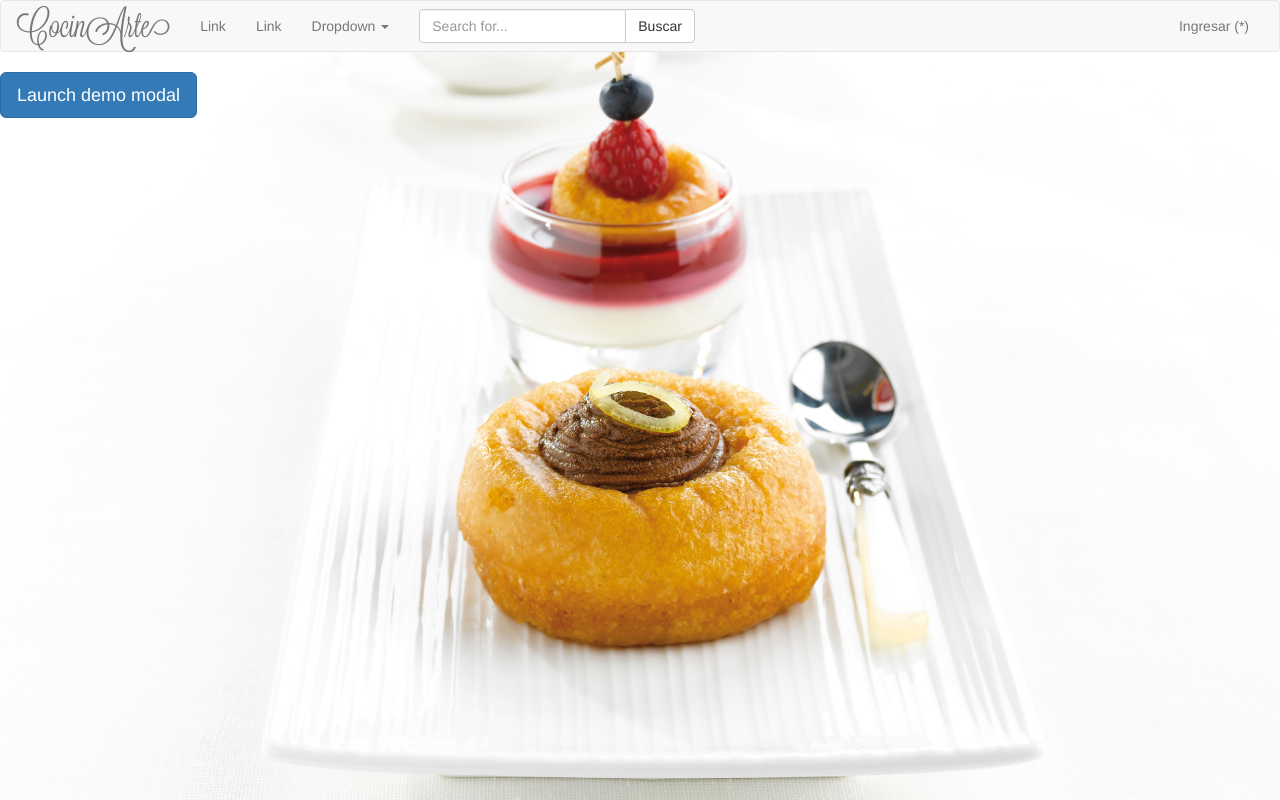
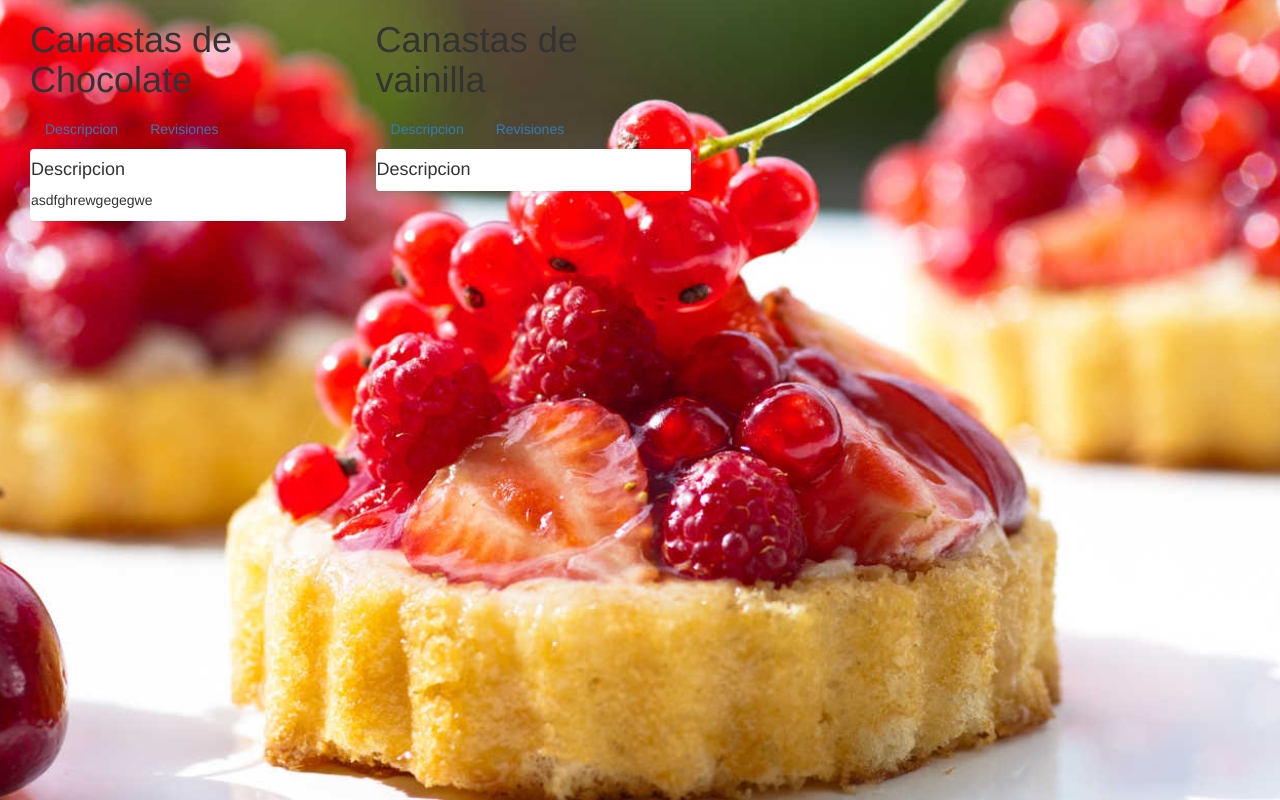
Before and after one commit to undersen/Cocina, a PHP site: page /Postres.html in a window 1280 px wide. Run offline with PHP 8.4, Linux system fonts and the light colour scheme; some libraries are stand-ins or nearby versions.

Commit message:
Add some css and JS to postres.html , add new background, Create first angular data

```diff
--- a/Index.html
+++ b/Index.html
@@ -40,7 +40,7 @@
 
      <div class="col-md-12 col-sm-12 col-xs-12 Center">
         <button class="btn btn-transparent "  role="button">Buscar &nbsp; <i class="fa fa-search"></i></button>
-    <button class="btn btn-transparent " onclick="window.open('https://github.com/undersen/Cocina')" role="button">GitHub&nbsp; <i class="fa fa-github"></i></button>
+    <button class="btn btn-transparent " onclick="GitHub()" role="button">GitHub&nbsp; <i class="fa fa-github"></i></button>
 
     </div>
 </div>
--- a/Postres.html
+++ b/Postres.html
@@ -1,94 +1,87 @@
-<!DOCTYPE html>
+<html ng-app="dessert" >
+    <head>
+        <meta charset="UTF-8" />
+        <meta http-equiv="X-UA-Compatible" content="IE=edge,chrome=1">
+        <meta name="viewport" content="width=device-width, initial-scale=1.0">
+        <link rel="stylesheet" type="text/css" href="css/component.css" />
+        <link rel="stylesheet" href="css/bootstrap.css">
 
-<html lang="en">
-    <head>
-        <meta charset="utf-8" />
-    <link href="Css/bootstrap.css" rel="stylesheet" />
-	<link href="Css/Postres.css" rel="stylesheet">
-	 <link rel="stylesheet" href="Css/animate.css">
-    <link rel="stylesheet" href="http://maxcdn.bootstrapcdn.com/font-awesome/4.3.0/css/font-awesome.min.css">
-
-
-        <title></title>
     </head>
     <body>
 
-<nav class="navbar navbar-default animated bounce">
-  <div class="container-fluid">
-    <!-- Brand and toggle get grouped for better mobile display -->
-    <div class="navbar-header">
-      <button type="button" class="navbar-toggle collapsed" data-toggle="collapse" data-target="#bs-example-navbar-collapse-1">
-        <span class="sr-only">Toggle navigation</span>
-        <span class="icon-bar"></span>
-        <span class="icon-bar"></span>
-        <span class="icon-bar"></span>
-      </button>
-      <a class="navbar-brand letras" href="#">CocinArte</a>
+
+
+
+            <div class="main">
+                <ul id="cbp-bislideshow" class="cbp-bislideshow">
+                    <li><img src="Media/Postre1.jpg" alt="image01"/></li>
+                    <li><img src="Media/Postre2.jpg" alt="image02"/></li>
+                    <li><img src="Media/Postre3.jpg" alt="image02"/></li>
+                </ul>
+
             </div>
 
-    <!-- Collect the nav links, forms, and other content for toggling -->
-    <div class="collapse navbar-collapse" id="bs-example-navbar-collapse-1 ">
-      <ul class="nav navbar-nav">
-        <li><a href="#">Link</a></li>
-        <li><a href="#">Link</a></li>
-        <li class="dropdown">
-          <a href="#" class="dropdown-toggle" data-toggle="dropdown" role="button" aria-expanded="false">Dropdown <span class="caret"></span></a>
-          <ul class="dropdown-menu" role="menu">
-            <li><a href="#">Action</a></li>
-            <li><a href="#">Another action</a></li>
-            <li><a href="#">Something else here</a></li>
-            <li class="divider"></li>
-            <li><a href="#">Separated link</a></li>
-            <li class="divider"></li>
-            <li><a href="#">One more separated link</a></li>
-          </ul>
+            <div class="col-md-12 col-sm-12 col-xs-12">
+        <div class="row">
+            <div ng-controller="DessertController as dessert">
+            <div class="col-md-10">
+                <div class="col-md-4" ng-repeat="product in dessert.products">
+                     <h1>{{product.name}}</h1>
+
+                     <section ng-init="tab = 1">
+                        <ul class="nav nav-pills">
+                            <li ng-class="{ active:tab === 1">
+                                <a href="" ng-click="tab = 1">Descripcion</a>
+                            </li>
+                            <li ng-class="{ active:tab === 2">
+                                <a href="" ng-click="tab = 2">Revisiones</a>
                             </li>
                         </ul>
-      <form class="navbar-form navbar-left" role="search">
+                        <div class="panel" ng-show="tab === 1">
+                            <h4>Descripcion</h4>
+                            <p>  {{product.Description}}</p>
+                        </div>
 
-    <div class="input-group">
-      <input type="text" class="form-control" placeholder="Search for...">
-      <span class="input-group-btn">
-        <button class="btn btn-default" type="button">Buscar</button>
-      </span>
+                        <div class="panel" ng-show="tab === 2">
+                            <h4>Reviesiones</h4>
+                            <p>  {{product.Reviews}}</p>
                         </div>
-      </form>
-      <ul class="nav navbar-nav navbar-right">
-        <li><a href="#">Ingresar (*)</a></li>
-      </ul>
+                     </section>
+
                  </div>
                  </div>
-</nav>
 
-<!-- Button trigger modal -->
-<button type="button" class="btn btn-primary btn-lg" data-toggle="modal" data-target="#myModal">
-  Launch demo modal
-</button>
-
-<!-- Modal -->
-<div class="modal fade" id="myModal" tabindex="-1" role="dialog" aria-labelledby="myModalLabel" aria-hidden="true">
-  <div class="modal-dialog">
-    <div class="modal-content">
-      <div class="modal-header">
-        <button type="button" class="close" data-dismiss="modal" aria-label="Close"><span aria-hidden="true">&times;</span></button>
-        <h4 class="modal-title" id="myModalLabel">Chocolate Cups for Valentines Day</h4>
-      </div>
-      <div class="modal-body">
-      	<iframe width="560" height="315" src="https://www.youtube.com/embed/SyvkH_6bKDk" frameborder="0" allowfullscreen></iframe>
-
-      </div>
-      <div class="modal-footer">
-        <button type="button" class="btn btn-default" data-dismiss="modal">Close</button>
-        <button type="button" class="btn btn-primary">Save changes</button>
-      </div>
             </div>
         </div>
         </div>
 
 
 
-          <script src="https://ajax.googleapis.com/ajax/libs/jquery/1.11.2/jquery.min.js"></script>
-          <script src="js/bootstrap.js"></script>
 
+
+
+
+
+
+
+
+
+                </div>
+
+
+
+        <script src="https://ajax.googleapis.com/ajax/libs/jquery/1.9.1/jquery.min.js" type="text/javascript" ></script>
+        <script src="https://ajax.googleapis.com/ajax/libs/angularjs/1.3.15/angular.min.js" type="text/javascript" ></script>
+        <script src="js/jquery.imagesloaded.min.js" type="text/javascript" ></script>
+        <script src="js/cbpBGSlideshow.js" type="text/javascript" ></script>
+        <script src="js/app/app.js" type="text/javascript" ></script>
+        <script src="js/modernizr.custom.js" type="text/javascript" ></script>
+        <script src="js/bootstrap.js"  type="text/javascript"></script>
+
+        <script>
+            $(function() {
+                cbpBGSlideshow.init();
+            });
+        </script>
     </body>
 </html>
--- a/css/Cocina.css
+++ b/css/Cocina.css
@@ -25,9 +25,7 @@
 }
 
 .btn-transparent {
-
   margin: 5px;
-
 }
 }
 @media screen and (min-width:321px) and (max-width:639px) {
--- a/css/Postres.css
+++ /dev/null
@@ -1,22 +0,0 @@
-
-body {
-  background-image: url(../Media/Postre.jpg);
-  background-position: center center;
-  background-repeat: no-repeat;
-  background-attachment: fixed;
-  background-size: cover;
-  background-color:#464646;
-}
-
-/* Para Dispositivos Mobiles */
-@media only screen and (max-width: 767px) {
-  body {
-    background-image: url(../Media/Postre.jpg);
-  }
-	/* Presentational style rules only
- * Not required
- */
-
-html, body, .container {
-  height: 100%;
-}
--- /dev/null
+++ b/css/component.css
@@ -0,0 +1,128 @@
+@font-face {
+	font-family: 'entypo';
+	src:url('../fonts/controls/entypo.eot');
+	src:url('../fonts/controls/entypo.eot?#iefix') format('embedded-opentype'),
+		url('../fonts/controls/entypo.woff') format('woff'),
+		url('../fonts/controls/entypo.ttf') format('truetype'),
+		url('../fonts/controls/entypo.svg#entypo') format('svg');
+	font-weight: normal;
+	font-style: normal;
+}
+
+.cbp-bislideshow {
+	list-style: none;
+	width: 100%;
+	height: 100%;
+	position: fixed;
+	top: 0;
+	left: 0;
+	z-index: -1;
+	padding: 0;
+	margin: 0;
+}
+
+.cbp-bislideshow li {
+	position: absolute;
+	width: 101%;
+	height: 101%;
+	top: -0.5%;
+	left: -0.5%;
+	opacity: 0;
+	-webkit-transition: opacity 1s;
+	-moz-transition: opacity 1s;
+	transition: opacity 1s;
+}
+
+/* If background-size supported we'll add the images to the background of the li */
+
+.backgroundsize .cbp-bislideshow li {
+	-webkit-background-size: cover;
+	-moz-background-size: cover;
+	background-size: cover;
+	background-position: center center;
+}
+
+/* ...and hide the images */
+.backgroundsize .cbp-bislideshow li img {
+	display: none;
+}
+
+.cbp-bislideshow li img {
+	display: block;
+	width: 100%;
+}
+
+.cbp-bicontrols {
+	position: fixed;
+	width: 300px;
+	height: 100px;
+	margin: -50px 0 0 -150px;
+	top: 50%;
+	left: 50%;
+}
+
+.cbp-bicontrols span {
+	float: left;
+	width: 100px;
+	height: 100px;
+	position: relative;
+	cursor: pointer;
+}
+
+.cbp-bicontrols span:before {
+	position: absolute;
+	width: 100%;
+	height: 100%;
+	top: 0;
+	left: 0;
+	text-align: center;
+	font-family: 'entypo';
+	speak: none;
+	font-style: normal;
+	font-weight: normal;
+	font-variant: normal;
+	text-transform: none;
+	line-height: 100px;
+	font-size: 80px;
+	color: #fff;
+	-webkit-font-smoothing: antialiased;
+	opacity: 0.7;
+}
+
+.cbp-bicontrols span:hover:before {
+	opacity: 1;
+}
+
+.cbp-bicontrols span:active:before {
+	top: 2px;
+}
+
+span.cbp-biplay:before {
+	content: "\e002";
+}
+
+span.cbp-bipause:before {
+	content: "\e003";
+}
+
+span.cbp-binext:before {
+	content: "\e000";
+}
+
+span.cbp-biprev:before {
+	content: "\e001";
+}
+
+.cbp-bicontrols span.cbp-binext {
+	float: right;
+}
+
+/* Fallback */
+
+.no-js.no-backgroundsize .cbp-bislideshow li:first-child {
+	opacity: 1;
+}
+
+.no-js.backgroundsize .cbp-bislideshow li:first-child img {
+	display: block;
+}
--- /dev/null
+++ b/js/app/app.js
@@ -0,0 +1,18 @@
+(function(){
+	var app = angular.module('dessert',[]);
+
+	app.controller('DessertController', function(){
+		this.products = desserts;
+	});
+
+		var desserts =[{
+			name: 'Canastas de Chocolate',
+			Description:'asdfghrewgegegwe',
+			Reviews:'Tomaaaas',
+		},
+		{
+			name: 'Canastas de vainilla',
+
+		}];
+
+	})();
--- /dev/null
+++ b/js/cbpBGSlideshow.min.js
@@ -0,0 +1 @@
+var cbpBGSlideshow=(function(){var l=$("#cbp-bislideshow"),g=l.children("li"),n=g.length,f=$("#cbp-bicontrols"),c={$navPrev:f.find("span.cbp-biprev"),$navNext:f.find("span.cbp-binext"),$navPlayPause:f.find("span.cbp-bipause")},h=0,e,k=true,b=3500;function m(o){l.imagesLoaded(function(){if(Modernizr.backgroundsize){g.each(function(){var p=$(this);p.css("background-image","url("+p.find("img").attr("src")+")")})}else{l.find("img").show()}g.eq(h).css("opacity",1);j();a()})}function j(){c.$navPlayPause.on("click",function(){var o=$(this);if(o.hasClass("cbp-biplay")){o.removeClass("cbp-biplay").addClass("cbp-bipause");a()}else{o.removeClass("cbp-bipause").addClass("cbp-biplay");i()}});c.$navPrev.on("click",function(){d("prev");if(k){a()}});c.$navNext.on("click",function(){d("next");if(k){a()}})}function d(q){var p=g.eq(h);if(q==="next"){h=h<n-1?++h:0}else{if(q==="prev"){h=h>0?--h:n-1}}var o=g.eq(h);p.css("opacity",0);o.css("opacity",1)}function a(){k=true;clearTimeout(e);e=setTimeout(function(){d("next");a()},b)}function i(){k=false;clearTimeout(e)}return{init:m}})();
```
Also changed, not shown: Ensaladas.html (deleted, +0 -98 lines), css/Ensaladas.css (deleted, +0 -22 lines), css/default.css (added, +146 -0 lines), js/cbpBGSlideshow.js (added, +126 -0 lines), js/jquery.imagesloaded.min.js (added, +3 -0 lines), Media/Ensalada.jpg (deleted), Media/Postre.jpg (deleted), Media/Postre1.jpg (added), Media/postre2.jpg (added), Media/postre3.jpg (added), js/modernizr.custom.js (added), 2 other files. Lines whose indentation alone changed are shown as unchanged.
